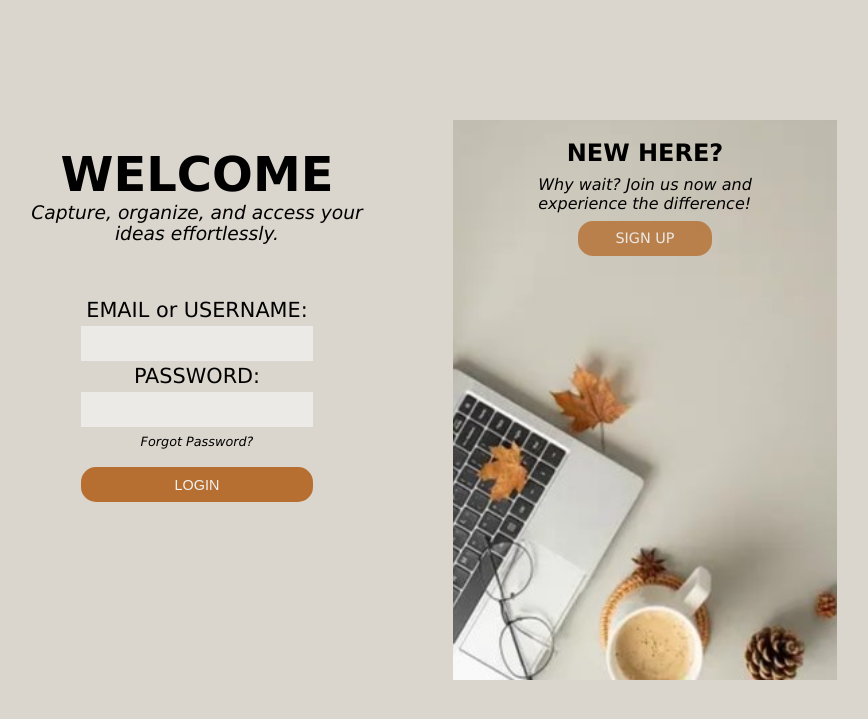
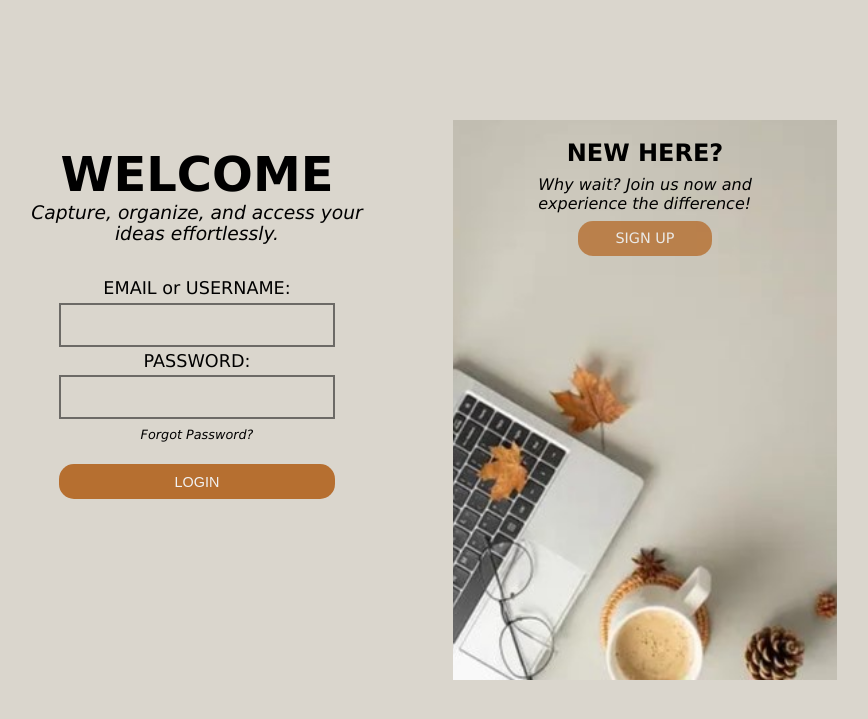
Before and after one commit to Alyson04/UDNote, a PHP site: page /pages/login.php in a window 1280 px wide. Shown: the top 719 px of the page, without its empty margins (251-1119 px from the left). Run offline with PHP 8.4, Linux system fonts and the light colour scheme.

Commit message:
going to merge from branch 13

```diff
--- a/styles/login_css.css
+++ b/styles/login_css.css
@@ -8,14 +8,13 @@
 
 body {
     font-family: Verdana, Geneva, Tahoma, sans-serif;
-    margin:0;
+    margin: 0;
     width: 100vw;
     height: 100vh;
     background: #DAD6CD;
     background-size: cover;
     background-repeat: no-repeat;
-
-  }
+}
 
 .container {
     height: 100%;
@@ -23,7 +22,8 @@ body {
     justify-content: center;
     align-items: center;
 }
-.left-column{
+
+.left-column {
     width: 40%;
     height: 70%;
     display: flex;
@@ -31,41 +31,87 @@ body {
     align-items: center;
     flex-direction: column;
 }
-.left-column h1{
+
+.left-column h1 {
     margin-top: 5%;
     font-size: 3rem;
 }
-.left-column h3{
+
+.left-column h3 {
     font-style: italic;
     font-weight: normal;
     text-align: center;
 }
-.left-column form{
+
+.left-column form {
     display: flex;
     align-items: center;
     flex-direction: column;
-    margin: 10% 0;
+    margin: 6% 0;
 }
-.left-column label{
-    font-size: 1.3rem;
+
+.input-group {
+    position: relative;
+    margin-bottom: 30px;
+  }
+
+.input {
+    width: 100%;
+    outline: none;
+    font-size: 2em;
+    padding: 10px 15px;
+    transition: 0.3s ease;
+}
+
+.labelline {
+    position: absolute;
+    top: 50%;
+    left: 15px;
+    font-size: 1.2em;
+    color: #000000;
+    transform: translateY(-50%);
+    padding: 0 5px;
+    transition: 0.3s ease;
+    pointer-events: none;
+}
+
+.input:focus,
+.input:valid {
+    border-color: #B66F30;
+}
+
+.input:focus + .labelline,
+.input:valid + .labelline {
+    color: #B66F30;
+    top: -1px;
+    font-size: 2.5vh;
+    padding: 0 5px;
+    background-color: #DAD6CD;
+}
+
+.left-column label {
+    font-size: 1.1rem;
     padding: 1.5%;
 }
-.left-column form input{
-    width: 100%;
-    height: 35px;
-    border: none;
-    background-color: #fff;
+
+.left-column form input {
+    height: 40px;
     opacity: 0.5;
     font-size: large;
+    border: 2px solid #000000;
+    padding: 20px 20px;
+    background: transparent;
 }
-.left-column form a{
+
+.left-column form a {
     text-decoration: none;
     color: black;
     font-style: italic;
     font-size: .8rem;
     padding: 3%;
 }
-button{
+
+button {
     margin-top: 5%;
     background-color: #B66F30;
     color: #f2f2f2;
@@ -76,10 +122,12 @@ button{
     cursor: pointer;
     border: none;
 }
+
 button:hover {
     background-color: #a04b00;
 }
-.right-column{
+
+.right-column {
     width: 30%;
     height: 70%;
     background-image: url(../assets/LOGINN.jpg);
@@ -89,16 +137,19 @@ button:hover {
     align-items: center;
     flex-direction: column;
 }
-.right-column h2{
+
+.right-column h2 {
     margin-top: 5%;
 }
-.right-column h3{
+
+.right-column h3 {
     font-size: 1rem;
     font-weight: lighter;
     margin: 2% 0;
     font-style: italic;
 }
-.right-column a{
+
+.right-column a {
     opacity: 0.8;
     background-color: #B66F30;
     text-decoration: none;
@@ -113,10 +164,10 @@ button:hover {
     font-size: .9rem;
 }
 
-.toast-container .error{
+.toast-container .error {
     position: absolute;
     top: 2%;
-    color:#f2f2f2;
+    color: #f2f2f2;
     background-color: #ff4545;
     width: fit-content;
     height: 50px;
@@ -129,10 +180,11 @@ button:hover {
     padding: 0 10px;
     z-index: 1000;
 }
-.toast-container .success{
+
+.toast-container .success {
     position: absolute;
     top: 2%;
-    color:#f2f2f2;
+    color: #f2f2f2;
     background-color: #4caf50;
     width: fit-content;
     height: 50px;
```
